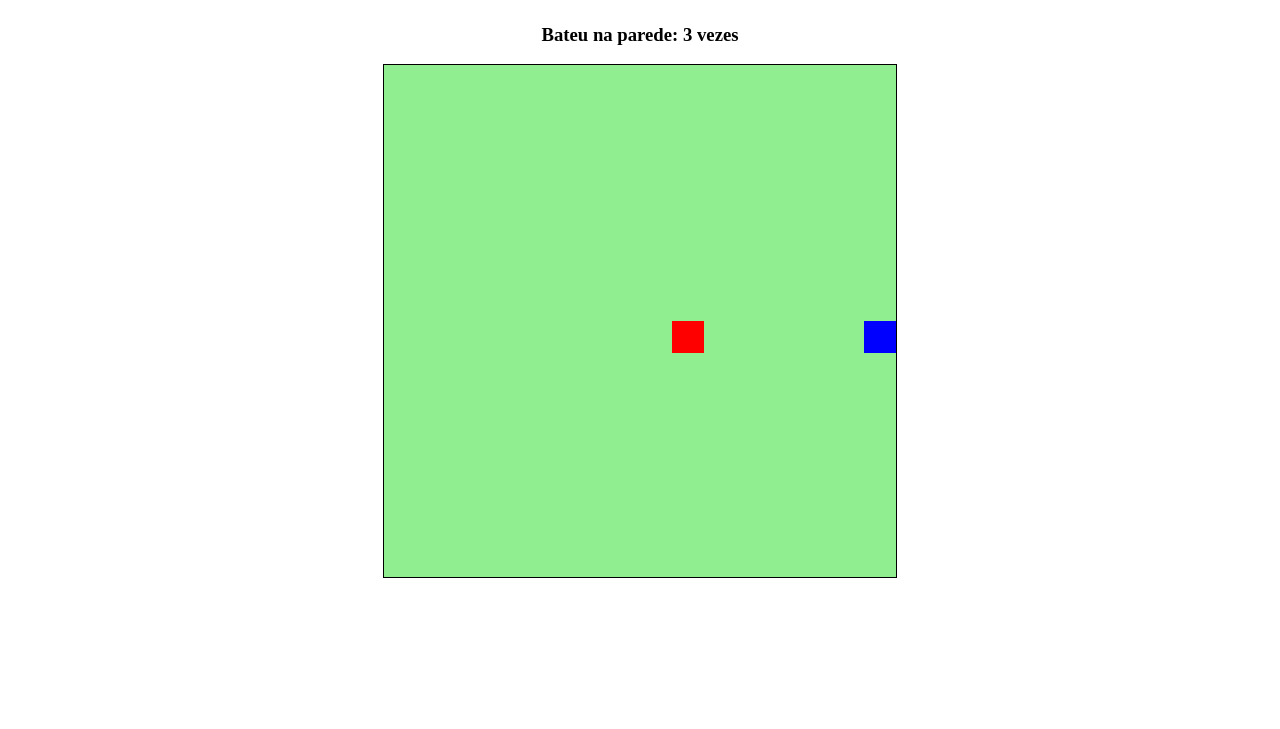
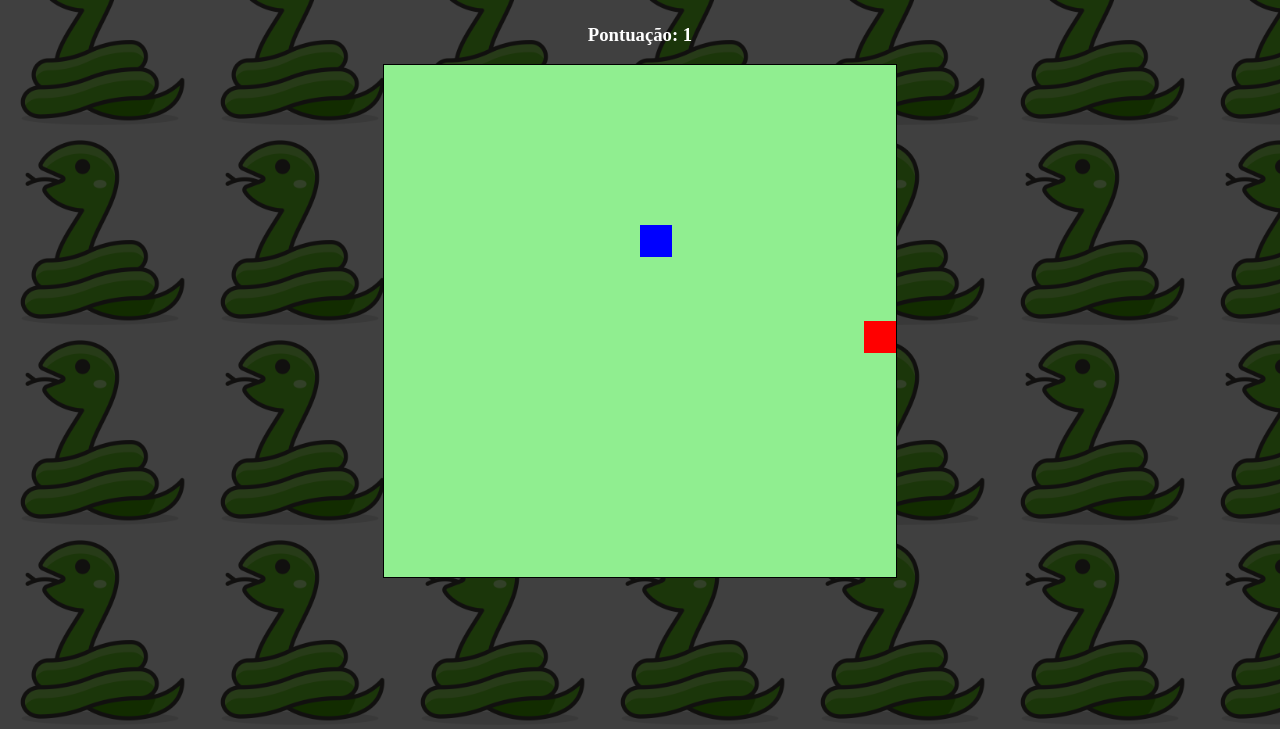
Before and after one commit to gustavobtflores/snake-game, a plain HTML site: page index.html in a window 1280 px wide. Shown: the part 71-800 px from the top of the page. Drawn offline with Linux system fonts and the light colour scheme.

Commit message:
adiciona pontuação e game over na colisão

```diff
--- a/css/style.css
+++ b/css/style.css
@@ -1,3 +1,7 @@
+body {
+	background: linear-gradient(rgba(0, 0, 0, 0.75), rgba(0, 0, 0, 0.75) 100%), url(/img/492snake_100855.png);
+	background-size: 200px;
+}
 .container {
 	margin: 0 auto;
 	width: 90%;
@@ -5,6 +9,7 @@
 	display: flex;
 	flex-direction: column;
 	justify-content: center;
+	color: white;
 }
 
 .fa-snake {
--- a/index.html
+++ b/index.html
@@ -9,10 +9,11 @@
 	</head>
 	<body>
 		<div class="container">
+
 			<h2>
 				Snake Game &#128013
 			</h2>
-			<h3 id="colisoes">Colisões com a borda:</h3>
+			<h3 id="pontuacao">Pontuação: 0</h3>
 			<canvas id="snake" width="512" height="512"></canvas>
 		</div>
 		<script src="https://kit.fontawesome.com/eb581e7abd.js"></script>
--- a/js/main.js
+++ b/js/main.js
@@ -6,8 +6,6 @@ snake[0] = {
 	x: 8 * box,
 	y: 8 * box,
 };
-let colisoes = document.querySelector("#colisoes");
-let valor = 0;
 let direction = "right";
 let snakeX = snake[0].x;
 let snakeY = snake[0].y;
@@ -15,6 +13,8 @@ let food = {
 	x: Math.floor(Math.random() * 15 + 1) * box,
 	y: Math.floor(Math.random() * 15 + 1) * box,
 };
+let pontos = 0;
+let pontuacao = document.querySelector("#pontuacao");
 
 function criaBG() {
 	context.fillStyle = "lightgreen";
@@ -24,7 +24,7 @@ function criaBG() {
 function criaCobrinha() {
 	for (i = 0; i < snake.length; i++) {
 		context.fillStyle = "red";
-		context.fillRect(snakeX, snakeY, box, box);
+		context.fillRect(snake[i].x, snake[i].y, box, box);
 	}
 }
 
@@ -42,33 +42,55 @@ function movimentaCobrinha() {
 	if (direction == "left") snakeX -= box;
 	if (direction == "up") snakeY -= box;
 	if (direction == "down") snakeY += box;
-
-	snake.pop();
 }
 
 function verificaColisaoBorda() {
-	if (snakeX > 15 * box && direction == "right") {
-		snakeX = 0;
-		valor++;
+	if (snakeX > 16 * box && direction == "right") {
+		clearInterval(jogo);
+		alert("Game Over :'(");
+		location.reload();
 	}
-	if (snakeX < 0 && direction == "left") {
-		snakeX = 16 * box;
-		valor++;
+	if (snakeX < -32 && direction == "left") {
+		clearInterval(jogo);
+		alert("Game Over :'(");
+		location.reload();
 	}
-	if (snakeY > 15 * box && direction == "down") {
-		snakeY = 0;
-		valor++;
+	if (snakeY > 16 * box && direction == "down") {
+		clearInterval(jogo);
+		alert("Game Over :'(");
+		location.reload();
 	}
-	if (snakeY < 0 && direction == "up") {
-		snakeY = 16 * box;
-		valor++;
+	if (snakeY < -32 && direction == "up") {
+		clearInterval(jogo);
+		alert("Game Over :'(");
+		location.reload();
 	}
-	colisoes.textContent = "Bateu na parede: " + valor + " vezes";
 }
 
 function drawFood() {
 	context.fillStyle = "blue";
 	context.fillRect(food.x, food.y, box, box);
+}
+
+function verificaFood() {
+	if (snakeX != food.x || snakeY != food.y) {
+		snake.pop();
+	} else {
+		food.x = Math.floor(Math.random() * 15 + 1) * box;
+		food.y = Math.floor(Math.random() * 15 + 1) * box;
+		pontos++;
+		pontuacao.textContent = "Pontuação: " + pontos;
+	}
+}
+
+function verificaColisaoNaCobrinha() {
+	for (i = 1; i < snake.length; i++) {
+		if (snake[0].x == snake[i].x && snake[0].y == snake[i].y) {
+			clearInterval(jogo);
+			alert("Game Over :'(");
+			location.reload();
+		}
+	}
 }
 
 document.addEventListener("keydown", update);
@@ -87,6 +109,8 @@ function iniciarJogo() {
 	criaCabecaCobrinha();
 	verificaColisaoBorda();
 	drawFood();
+	verificaFood();
+	verificaColisaoNaCobrinha();
 }
 
 let jogo = setInterval(iniciarJogo, 100);
```
Also changed, not shown: img/492snake_100855.png (added), img/snake.svg (added).
